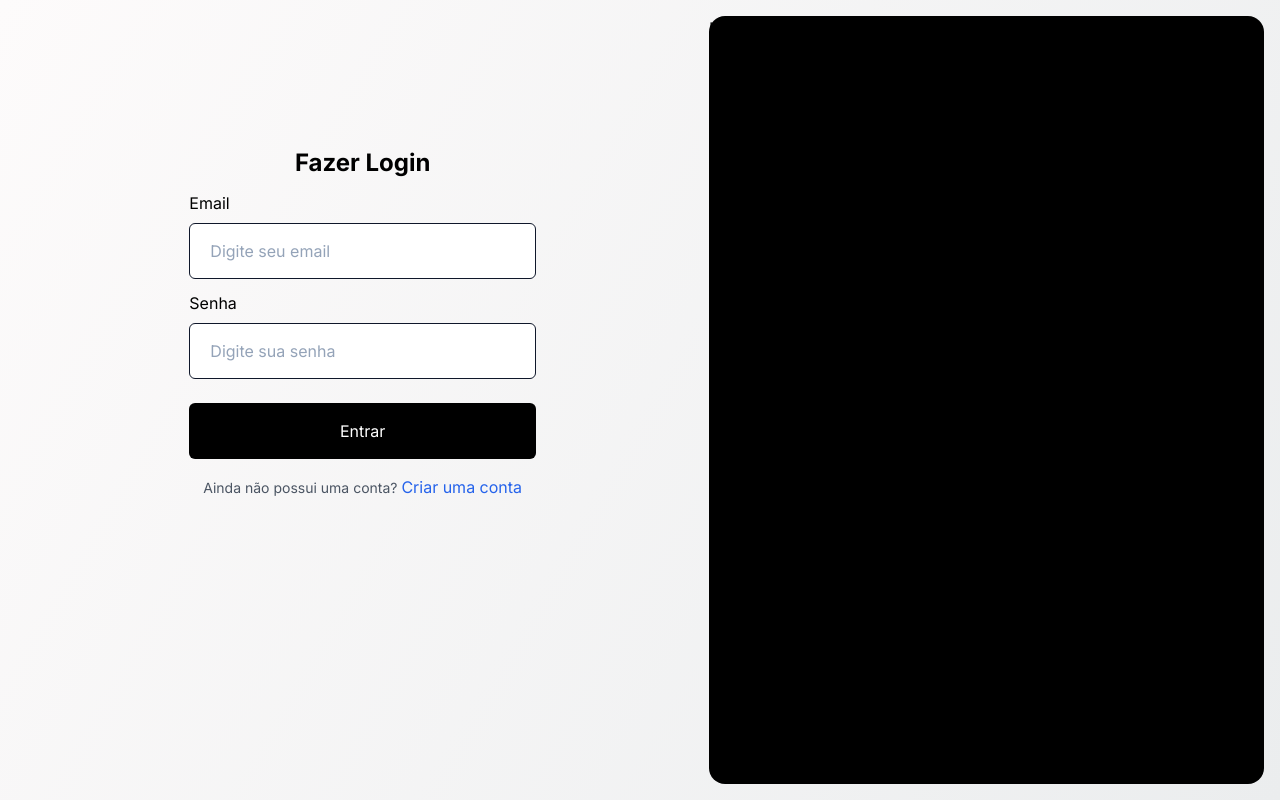
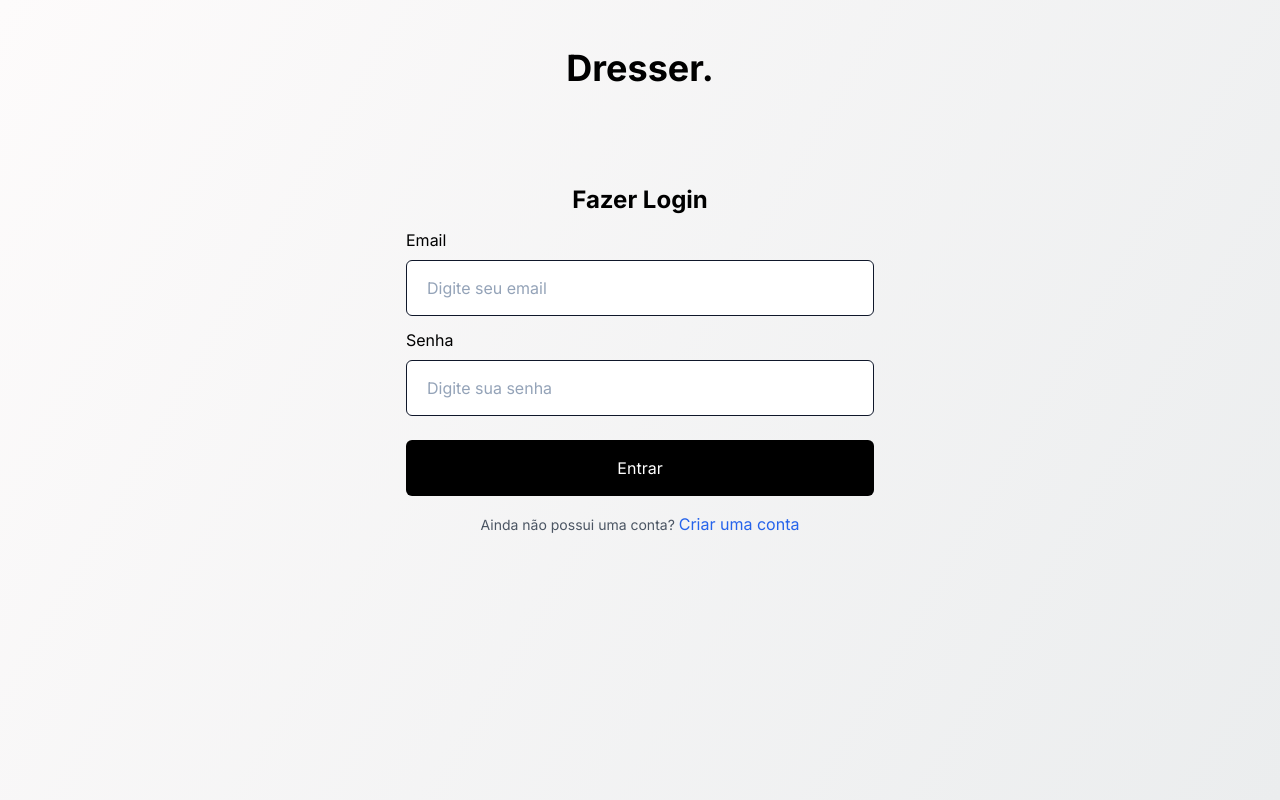
Before and after one commit to Hitallo-moreira/dresser-ecommerce, a Next.js app in the folder frontend/: page /login in a window 1280 px wide. Built offline with nearby package versions, Linux system fonts and the light colour scheme.

Commit message:
feat: update login and register page

```diff
--- /dev/null
+++ b/frontend/src/app/components/Logo.tsx
@@ -0,0 +1,13 @@
+import React from 'react'
+
+interface LogoProps {
+    margin: string;
+}
+
+export default function Logo({ margin }: LogoProps) {
+  return (
+    <div style={{margin}}>
+        <span className='text-black text-4xl font-bold'>Dresser.</span>
+    </div>
+  )
+}
--- a/frontend/src/app/login/page.tsx
+++ b/frontend/src/app/login/page.tsx
@@ -6,6 +6,7 @@ import FormInput from '../components/FormInput';
 import FormButton from '../components/FormButton';
 import FormLink from '../components/FormLink';
 import { useAuth } from '../hooks/useAuth';
+import Logo from '../components/Logo';
 
 interface FormValues {
   email: string;
@@ -27,8 +28,9 @@ const Login: React.FC = () => {
   };
 
   return (
-    <div className='sm:w-full py-4 px-4 md:flex bg-custom-gradient h-screen'>
-      <div className='w-full lg:w-3/4 flex flex-col items-center justify-center h-4/5'>
+    <div className='flex flex-col justify-center items-center sm:w-full py-4 px-4 md:flex-column bg-custom-gradient h-screen'>
+      <Logo margin='2rem 0 6rem 0' />
+      <div className='w-full lg:w-3/4 flex flex-col items-center h-4/5'>
         <h1 className='text-2xl text-center font-bold'>Fazer Login</h1>
         <div className='w-full md:w-2/4'>
           <form className='flex flex-col' onSubmit={handleSubmit(onSubmit)}>
@@ -65,9 +67,6 @@ const Login: React.FC = () => {
           </form>
         </div>
       </div>
-      <div className='hidden lg:block w-3/5 bg-black rounded-2xl'>
-        hi
-      </div>
     </div>
   );
 };
--- a/frontend/src/app/registro/page.tsx
+++ b/frontend/src/app/registro/page.tsx
@@ -7,6 +7,7 @@ import FormButton from '../components/FormButton';
 import FormLink from '../components/FormLink';
 import OTPVerification from '../components/OtpVerification';
 import { useAuth } from '../hooks/useAuth';
+import Logo from '../components/Logo';
 
 interface FormValues {
   name: string;
@@ -42,6 +43,7 @@ const Register: React.FC = () => {
 
   return (
     <div className='sm:w-full py-8 px-4 md:flex flex-col items-center'>
+      <Logo margin='2rem 0 6rem 0' />
       <div className='sm:w-full md:w-1/3'>
         {!showOtpField ? (
           <>
```
